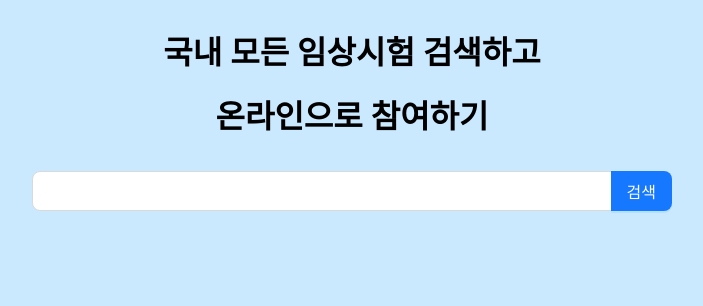
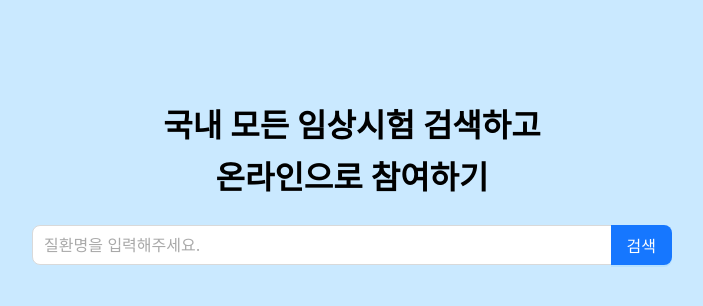
Before and after one commit to yurjune/wanted-intership-11th-week4, a React (Create React App) app: page / in a window 1280 px wide. Shown: the top 306 px of the page, without its empty margins (288-991 px from the left). Built offline with nearby package versions, Linux system fonts and the light colour scheme; the HTML template or start-up script is replaced by a standard one.

Commit message:
style: minor ui update

```diff
--- a/src/components/Header.tsx
+++ b/src/components/Header.tsx
@@ -13,6 +13,6 @@ export const Header = () => {
 
 const header = css`
   text-align: center;
-  line-height: 4rem;
   font-size: 2rem;
+  line-height: 1.6;
 `;
--- a/src/components/Search.tsx
+++ b/src/components/Search.tsx
@@ -1,3 +1,5 @@
+/** @jsxImportSource @emotion/react */
+import { css } from '@emotion/react';
 import { Button, Input, InputRef, Space } from 'antd';
 import { ChangeEvent, forwardRef } from 'react';
 
@@ -12,9 +14,27 @@ export const Search = forwardRef<InputRef, SearchProps>((props, ref) => {
   const { value, onChange, onFocus, onBlur } = props;
 
   return (
-    <Space.Compact style={{ width: '100%' }} size='large'>
-      <Input value={value} onChange={onChange} ref={ref} onFocus={onFocus} onBlur={onBlur} />
+    <Space.Compact css={container} size='large'>
+      <Input
+        css={input}
+        placeholder='질환명을 입력해주세요.'
+        value={value}
+        onChange={onChange}
+        ref={ref}
+        onFocus={onFocus}
+        onBlur={onBlur}
+      />
       <Button type='primary'>검색</Button>
     </Space.Compact>
   );
 });
+
+const container = css`
+  width: 100%;
+`;
+
+const input = css`
+  &::placeholder {
+    color: #a9a9a9;
+  }
+`;
--- a/src/pages/Home.tsx
+++ b/src/pages/Home.tsx
@@ -69,6 +69,8 @@ const Home = () => {
 
 const container = css`
   width: 50vw;
+  margin-top: 5rem;
+  margin-bottom: 2rem;
   display: flex;
   flex-direction: column;
   align-items: center;
```
